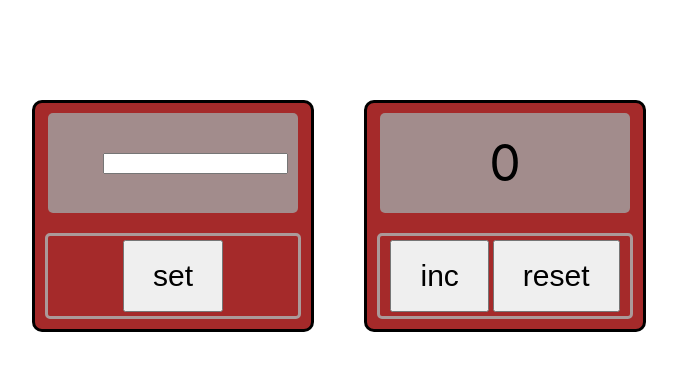
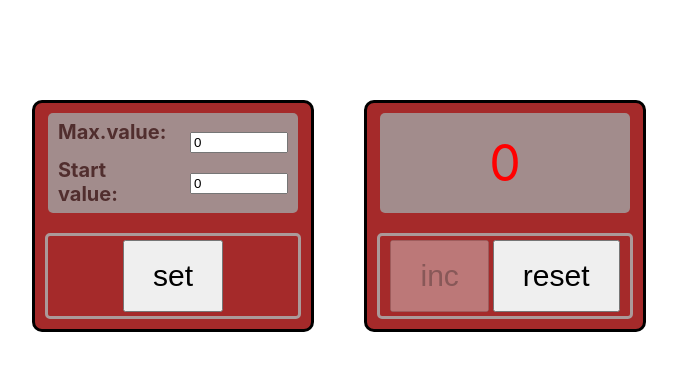
Before and after one commit to marmon179/Counter, a React (Create React App) app: page / in a window 1280 px wide. Shown: the top 370 px of the page, without its empty margins (301-978 px from the left). Built offline with nearby package versions, Linux system fonts and the light colour scheme.

Commit message:
Scour ver.2.03

```diff
--- a/src/App.css
+++ b/src/App.css
@@ -1,12 +1,12 @@
 .App {
     display: flex;
     justify-content: center;
-
 }
 
 .containerFullLeftCounter {
     padding-right: 50px;
 }
+
 .containerCounter {
     display: flex;
     flex-direction: column;
@@ -31,17 +31,30 @@
     font-size: 50px;
 
 }
-.scoreboardLeft {
+
+.scoreboardSettings {
     display: flex;
-    flex-direction:column;
-    justify-content:center ;
-    align-items: flex-end;
+    justify-content: center;
+    align-items: center;
     width: 250px;
     height: 100px;
     margin: 10px;
     background: #a28c8c;
     border-radius: 5px;
     font-size: 50px;
+}
+
+.inputContainer {
+    display: flex;
+    flex-direction: column;
+}
+
+.textScoreboardSettings {
+    display: flex;
+    flex-direction: column;
+    font-size: 20px;
+    margin: 10px;
+
 }
 
 .containerButton {
@@ -61,3 +74,14 @@
     justify-content: center;
 
 }
+
+.textMax {
+    font-weight: bold;
+    color: #512e2e;
+}
+
+.textStart {
+    padding-top: 14px;
+    font-weight: bold;
+    color: #512e2e;
+}
--- a/src/App.tsx
+++ b/src/App.tsx
@@ -2,29 +2,30 @@ import React, {ChangeEvent, useState} from 'react';
 import './App.css';
 import Scoreboard from './Components/Scoreboard/Scoreboard';
 import {Button} from './Components/Button/Button';
-import {Input} from './Components/Input/Input';
-import s from './Components/Input/Input.module.css';
+import {Inputs} from './Components/Input/Inputs';
 
 function App() {
 
     const [count, setCount] = useState(0)
-    const [start, setStart] = useState('')
+    const [start, setStart] = useState(0)
+    const [max, setMax] = useState(0)
 
-    const onChange = (e: ChangeEvent<HTMLInputElement>) =>setStart(e.currentTarget.value)
-
-
-    function addStart() {
-
-    }
+    const onChangeStart = (e: ChangeEvent<HTMLInputElement>) =>setStart(+(e.currentTarget.value))
+    const onChangeMax = (e: ChangeEvent<HTMLInputElement>) =>setMax(+(e.currentTarget.value))
 
     function addNumber() {
-        if (count < 5) {
+        if (count <= max) {
             return setCount(count + 1)
         }
     }
 
+    function set() {
+
+        setCount(start)
+    }
+
     function reset() {
-        setCount(0)
+        setCount(start)
     }
 
     return (
@@ -33,15 +34,23 @@ function App() {
             <div className='containerFullLeftCounter'>
                 <div className='containerCounter'>
 
-                    <div className='scoreboardLeft'>
+                    <div className='scoreboardSettings'>
+                        <div className='textScoreboardSettings'>
+                            <div className='textMax'>Max.value:</div>
+                            <div className='textStart'>Start value:</div>
+                        </div>
+                        <div className='inputContainer'>
+                            <Inputs
+                            start={start}
+                            max={max}
+                            onChangeStart={onChangeStart}
+                            onChangeMax={onChangeMax}/>
+                        </div>
 
-                        <input type='number' className={s.input} value={start} onChange={onChange}/>
-                        {/*<Input />*/}
-                        {/*<Input />*/}
                     </div>
 
                     <div className='containerButton'>
-                        <Button onClick={addNumber} title='set' disabled={count === 5}/>
+                        <Button onClick={set} title='set'  />
                     </div>
 
                 </div>
@@ -51,13 +60,16 @@ function App() {
             <div className='containerCounter'>
 
                 <div className='scoreboard'>
-                    <Scoreboard count={count}/>
+                    <Scoreboard
+                        count={count}
+                        start={max}
+                    />
                 </div>
 
                 <div className='containerButton'>
 
                      <span className='button'>
-            <Button onClick={addNumber} title='inc' disabled={count === 5}/>
+            <Button onClick={addNumber} title='inc' disabled={count === max}/>
             <Button onClick={reset} title='reset'/>
                     </span>
 
--- /dev/null
+++ b/src/Components/Input/Inputs.tsx
@@ -0,0 +1,23 @@
+import React, {ChangeEvent} from 'react';
+import s from './Input.module.css'
+
+
+type InputPropsType = {
+    start: number
+    max: number
+    onChangeStart: (e: ChangeEvent<HTMLInputElement>) => void
+    onChangeMax: (e: ChangeEvent<HTMLInputElement>) => void
+}
+
+
+export function Inputs(props: InputPropsType) {
+
+    return (
+        <>
+            <input type='number' className={s.input} value={props.max} onChange={props.onChangeMax} style={{width:90}}/>
+            <input type='number' className={s.input} value={props.start} onChange={props.onChangeStart} style={{width:90}}/>
+
+        </>
+
+    )
+}
--- a/src/Components/Scoreboard/Scoreboard.tsx
+++ b/src/Components/Scoreboard/Scoreboard.tsx
@@ -4,11 +4,13 @@ import s from './Scoreboard.module.css'
 
 type ScoreboardType = {
     count: number
+    start:number
+
 }
 
 function Scoreboard(props: ScoreboardType) {
     return (
-        <div className={props.count === 5 ? s.error : ''}>
+        <div className={props.count === props.start ? s.error : ''}>
             {props.count}
         </div>)
 
```
Also changed, not shown: src/Components/Input/Input.tsx (deleted, +0 -18 lines).
